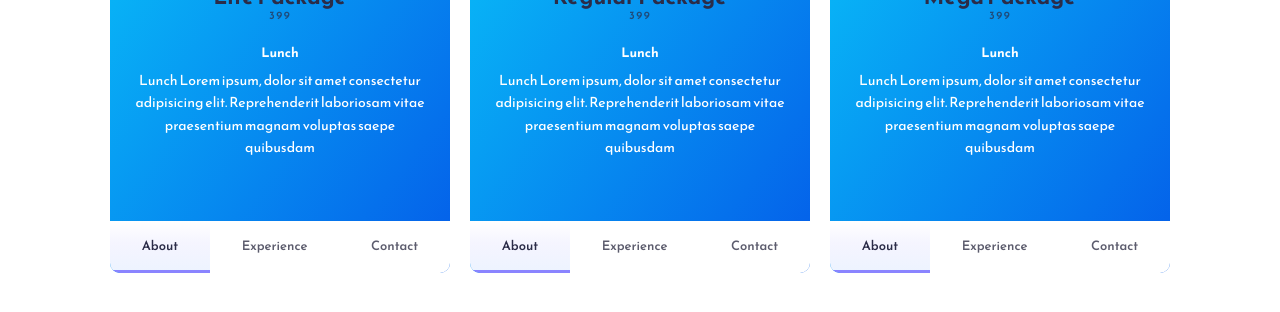
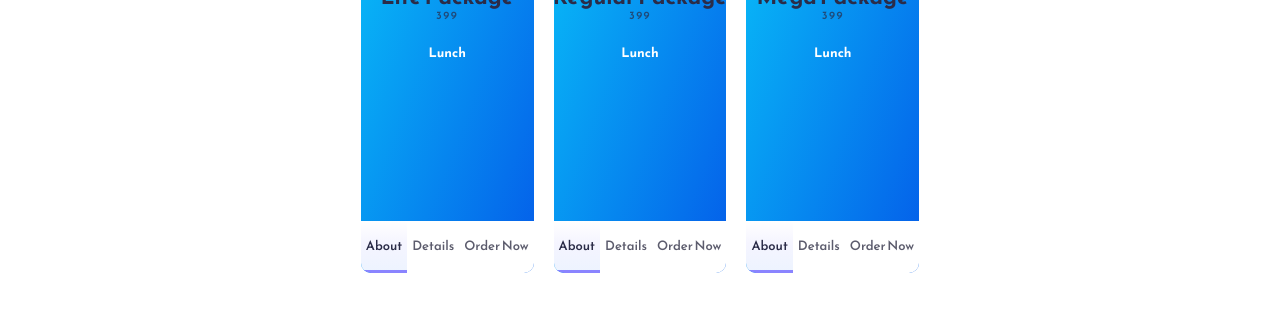
Before and after one commit to Ankur02Sarkar/Bhojanam, a React (Create React App) app: page /categories in a window 1280 px wide. Shown: the part 396-708 px from the top of the page. Built offline with nearby package versions, Linux system fonts and the light colour scheme.

Commit message:
Update Card.js

```diff
--- a/src/Components/Card.js
+++ b/src/Components/Card.js
@@ -1,12 +1,17 @@
 import React, { useState } from "react";
-
-const Card = ({ name, pack }) => {
+import { HiOutlineCurrencyRupee } from "react-icons/hi";
+import { BsTelephone } from "react-icons/bs";
+import { FiMail } from "react-icons/fi";
+const Card = ({ selectedCategory, name, description, pack }) => {
   const [activeSection, setActiveSection] = useState("#about");
   const [activeCard, setActiveCard] = useState(1);
   const handleButtonClick = (targetSection, cardIndex) => {
     setActiveSection(targetSection);
     setActiveCard(cardIndex);
+    console.log(" \n ");
     console.log("From Card.js Name :: ", name);
+    console.log("From Card.js selectedCategory :: ", selectedCategory);
+    console.log("From Card.js description :: ", description);
     console.log("From Card.js Pack :: ", pack);
   };
   return (
@@ -32,11 +37,7 @@ const Card = ({ name, pack }) => {
           >
             <div className="card-content">
               <div className="card-subtitle">{name}</div>
-              <p className="card-desc">
-                {name} Lorem ipsum, dolor sit amet consectetur adipisicing elit.
-                Reprehenderit laboriosam vitae praesentium magnam voluptas saepe
-                quibusdam
-              </p>
+              <p className="card-desc">{description}</p>
             </div>
           </div>
 
@@ -51,33 +52,33 @@ const Card = ({ name, pack }) => {
                   <div className="card-item-title">
                     Lorem Ipsum <span>Lorem</span>
                   </div>
-                  <div className="card-item-desc">
+                  {/* <div className="card-item-desc">
                     Lorem IpsumLorem IpsumLorem Ipsum
-                  </div>
+                  </div> */}
                 </div>
                 <div className="card-item" /*data-year="2016"*/>
                   <div className="card-item-title">
                     Lorem Ipsum <span>Lorem</span>
                   </div>
-                  <div className="card-item-desc">
+                  {/* <div className="card-item-desc">
                     Lorem IpsumLorem IpsumLorem Ipsum
-                  </div>
+                  </div> */}
                 </div>
                 <div className="card-item" /*data-year="2018"*/>
                   <div className="card-item-title">
                     Lorem Ipsum <span>Lorem</span>
                   </div>
-                  <div className="card-item-desc">
+                  {/* <div className="card-item-desc">
                     Lorem IpsumLorem IpsumLorem Ipsum
-                  </div>
+                  </div> */}
                 </div>
                 <div className="card-item" /*data-year="2020"*/>
                   <div className="card-item-title">
                     Lorem Ipsum <span>Lorem</span>
                   </div>
-                  <div className="card-item-desc">
+                  {/* <div className="card-item-desc">
                     Lorem IpsumLorem IpsumLorem Ipsum
-                  </div>
+                  </div> */}
                 </div>
               </div>
             </div>
@@ -88,53 +89,21 @@ const Card = ({ name, pack }) => {
             id="contact"
           >
             <div className="card-content">
-              <div className="card-subtitle">Lorem</div>
+              <div className="card-subtitle">ORDER NOW</div>
               <div className="card-contact-wrapper">
                 <div className="card-contact">
-                  <svg
-                    xmlns="http://www.w3.org/2000/svg"
-                    viewBox="0 0 24 24"
-                    fill="none"
-                    stroke="currentColor"
-                    strokeWidth="2"
-                    strokeLinecap="round"
-                    strokeLinejoin="round"
-                  >
-                    <path d="M21 10c0 7-9 13-9 13s-9-6-9-13a9 9 0 0118 0z" />
-                    <circle cx="12" cy="10" r="3" />
-                  </svg>
-                  Lorem Ipsum dolor init
+                  <HiOutlineCurrencyRupee />
+                  Rs 69
                 </div>
                 <div className="card-contact">
-                  <svg
-                    xmlns="http://www.w3.org/2000/svg"
-                    viewBox="0 0 24 24"
-                    fill="none"
-                    stroke="currentColor"
-                    strokeWidth="2"
-                    strokeLinecap="round"
-                    strokeLinejoin="round"
-                  >
-                    <path d="M22 16.92v3a2 2 0 01-2.18 2 19.79 19.79 0 01-8.63-3.07 19.5 19.5 0 01-6-6 19.79 19.79 0 01-3.07-8.67A2 2 0 014.11 2h3a2 2 0 012 1.72 12.84 12.84 0 00.7 2.81 2 2 0 01-.45 2.11L8.09 9.91a16 16 0 006 6l1.27-1.27a2 2 0 012.11-.45 12.84 12.84 0 002.81.7A2 2 0 0122 16.92z" />
-                  </svg>
+                  <BsTelephone />
                   6969696969
                 </div>
                 <div className="card-contact">
-                  <svg
-                    xmlns="http://www.w3.org/2000/svg"
-                    viewBox="0 0 24 24"
-                    fill="none"
-                    stroke="currentColor"
-                    strokeWidth="2"
-                    strokeLinecap="round"
-                    strokeLinejoin="round"
-                  >
-                    <path d="M4 4h16c1.1 0 2 .9 2 2v12c0 1.1-.9 2-2 2H4c-1.1 0-2-.9-2-2V6c0-1.1.9-2 2-2z" />
-                    <path d="M22 6l-10 7L2 6" />
-                  </svg>
+                  <FiMail />
                   ankur@sarkar.com
                 </div>
-                <button className="contact-me">Contact</button>
+                <button className="contact-me">BUY</button>
               </div>
             </div>
           </div>
@@ -154,7 +123,7 @@ const Card = ({ name, pack }) => {
               }`}
               onClick={() => handleButtonClick("#experience", 2)}
             >
-              Experience
+              Details
             </button>
             <button
               className={`card-nav-item ${
@@ -162,7 +131,7 @@ const Card = ({ name, pack }) => {
               }`}
               onClick={() => handleButtonClick("#contact", 3)}
             >
-              Contact
+              Order Now
             </button>
           </div>
         </div>
```
